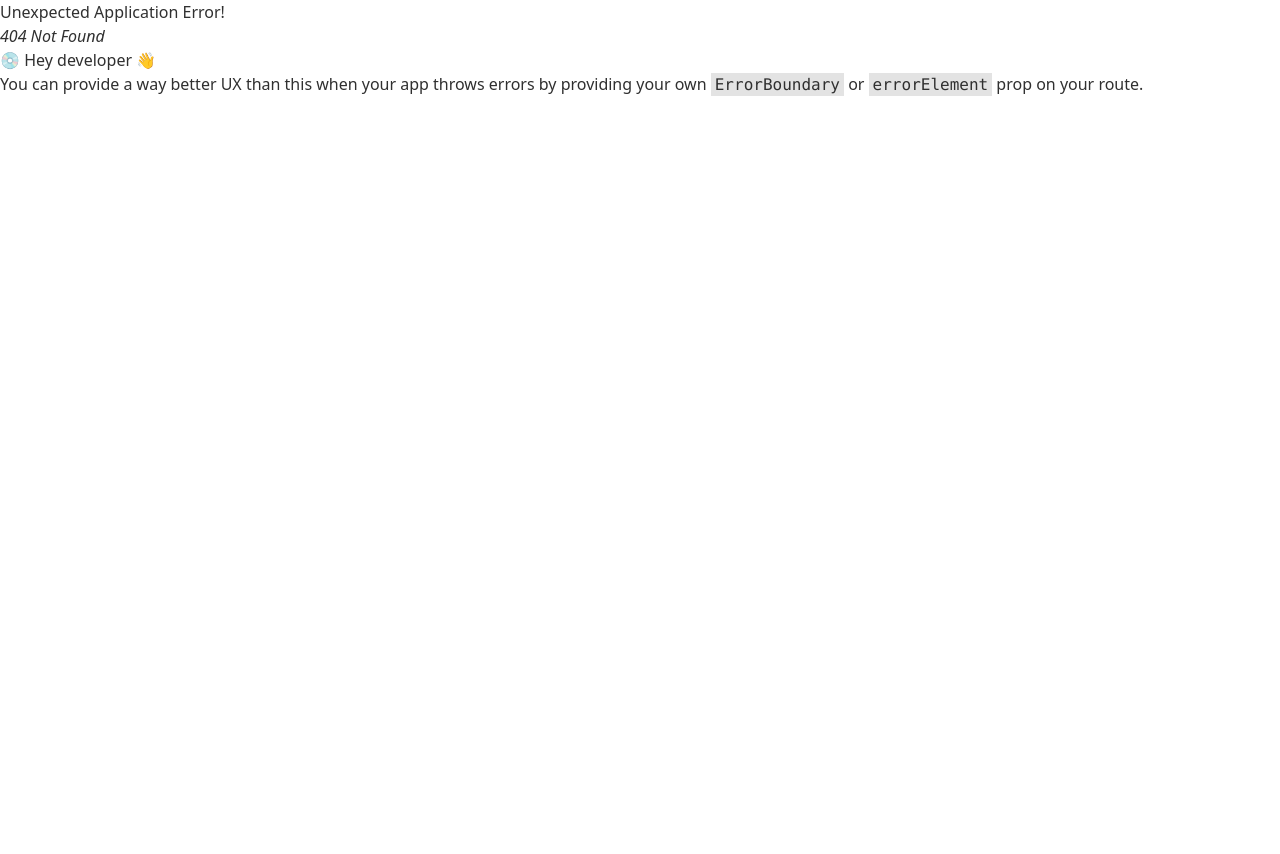
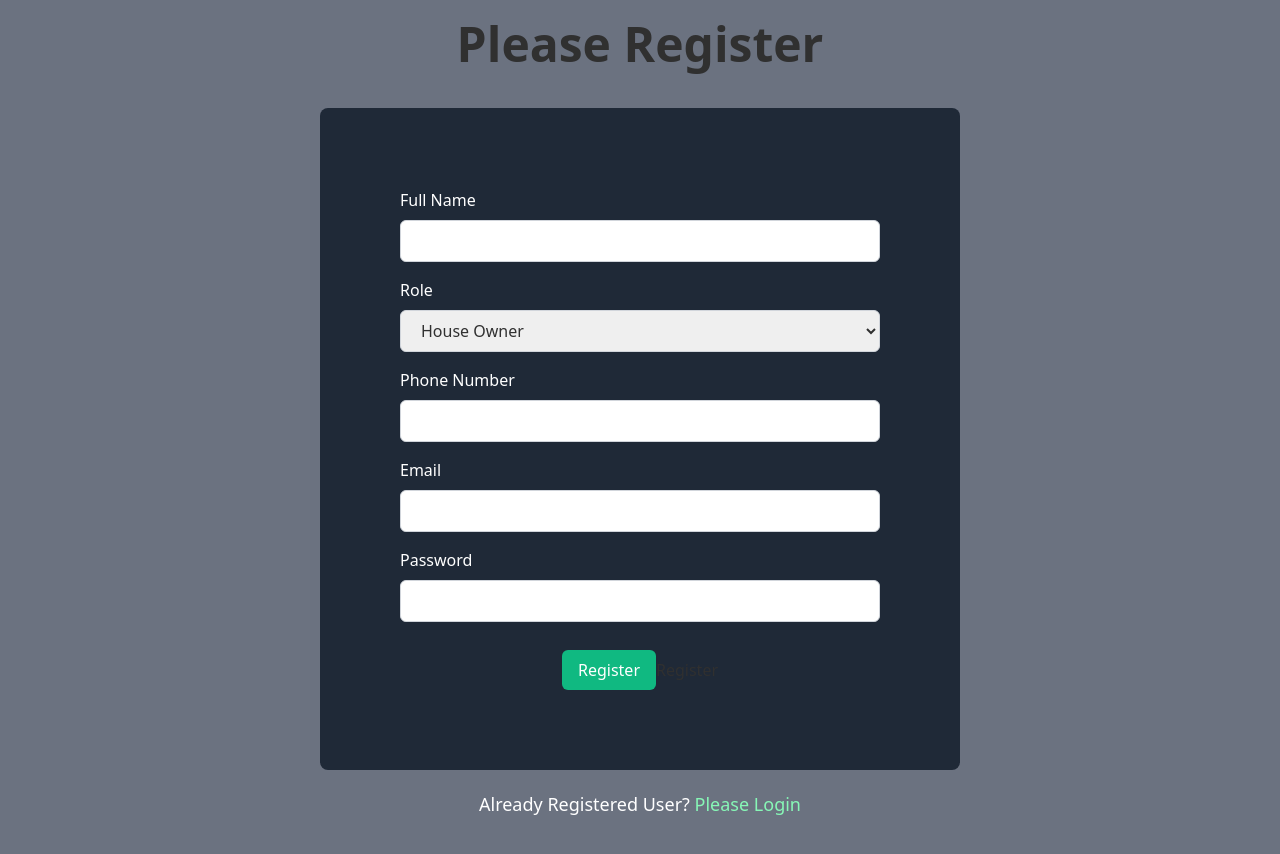
Before and after one commit to fazlerabbyrifat/house-hunter-client, a React (Vite) app: page /register in a window 1280 px wide. Before the commit this address had no page. Shown: the top 854 px of the page. Before the commit the page ends 800 px from the top, so only its background shows below. Built offline with nearby package versions, Linux system fonts and the light colour scheme.

Commit message:
register page added

```diff
--- a/package.json
+++ b/package.json
@@ -10,10 +10,12 @@
     "preview": "vite preview"
   },
   "dependencies": {
+    "axios": "^1.4.0",
     "localforage": "^1.10.0",
     "match-sorter": "^6.3.1",
     "react": "^18.2.0",
     "react-dom": "^18.2.0",
+    "react-hook-form": "^7.45.2",
     "react-icons": "^4.10.1",
     "react-router-dom": "^6.14.1",
     "sort-by": "^1.2.0"
--- a/src/pages/Home/Navbar/Navbar.jsx
+++ b/src/pages/Home/Navbar/Navbar.jsx
@@ -9,6 +9,7 @@ const Navbar = () => {
   const handleMenuToggle = () => {
     setIsMenuOpen(!isMenuOpen);
   };
+
   return (
     <nav className="bg-gray-800">
       <div className="max-w-7xl mx-auto p-4 sm:px-6 lg:px-8">
--- /dev/null
+++ b/src/pages/Register/Register.jsx
@@ -0,0 +1,151 @@
+import axios from "axios";
+import { useForm } from "react-hook-form";
+import { Link } from "react-router-dom";
+
+const Register = () => {
+  const {
+    register,
+    handleSubmit,
+    formState: { errors },
+  } = useForm();
+
+  const onSubmit = async (data) => {
+    console.log(data);
+    try {
+      const response = await axios.post("/api/register", data);
+      console.log(response.data);
+      alert("Registration successful!");
+    } catch (error) {
+      console.error("Registration error", error);
+      alert("Registration failed. Please try again later.");
+    }
+  };
+
+  return (
+    <div className="bg-gray-500 py-5">
+      <h3 className="text-5xl font-semibold text-center mb-10">
+        Please Register
+      </h3>
+      <form
+        onSubmit={handleSubmit(onSubmit)}
+        className="w-1/2 mx-auto bg-gray-800 p-20 rounded-lg"
+      >
+        <div className="mb-4">
+          <label
+            htmlFor="fullName"
+            className="block mb-2 font-medium text-white"
+          >
+            Full Name
+          </label>
+          <input
+            type="text"
+            id="fullName"
+            className="w-full px-4 py-2 border border-gray-300 rounded-md focus:outline-none focus:ring-2 focus:ring-blue-500"
+            {...register("name", { required: true })}
+          />
+          {errors.name && (
+            <span className="text-red-500">{errors.name.message}</span>
+          )}
+        </div>
+
+        <div className="mb-4">
+          <label htmlFor="role" className="block mb-2 font-medium text-white">
+            Role
+          </label>
+          <select
+            id="role"
+            className="w-full px-4 py-2 border border-gray-300 rounded-md focus:outline-none focus:ring-2 focus:ring-blue-500"
+            {...register("role", { required: true })}
+          >
+            <option value="House Owner">House Owner</option>
+            <option value="House Renter">House Renter</option>
+          </select>
+          {errors.role && (
+            <span className="text-red-500">{errors.role.message}</span>
+          )}
+        </div>
+
+        <div className="mb-4">
+          <label
+            htmlFor="phoneNumber"
+            className="block mb-2 font-medium text-white"
+          >
+            Phone Number
+          </label>
+          <input
+            type="tel"
+            id="phoneNumber"
+            className="w-full px-4 py-2 border border-gray-300 rounded-md focus:outline-none focus:ring-2 focus:ring-blue-500"
+            {...register("number", {
+              required: "Phone number is required",
+              pattern: {
+                value: /^(\+880|0)1\d{9}$/,
+                message: "Please enter a valid Bangladeshi phone number.",
+              },
+            })}
+          />
+          {errors.number && (
+            <span className="text-red-500">{errors.number.message}</span>
+          )}
+        </div>
+
+        <div className="mb-4">
+          <label htmlFor="email" className="block mb-2 font-medium text-white">
+            Email
+          </label>
+          <input
+            type="email"
+            id="email"
+            className="w-full px-4 py-2 border border-gray-300 rounded-md focus:outline-none focus:ring-2 focus:ring-blue-500"
+            {...register("email", { required: true })}
+          />
+          {errors.email && (
+            <span className="text-red-500">{errors.email.message}</span>
+          )}
+        </div>
+
+        <div className="mb-4">
+          <label
+            htmlFor="password"
+            className="block mb-2 font-medium text-white"
+          >
+            Password
+          </label>
+          <input
+            type="password"
+            id="password"
+            className="w-full px-4 py-2 border border-gray-300 rounded-md focus:outline-none focus:ring-2 focus:ring-blue-500"
+            {...register("password", {
+              required: "Password is required",
+              pattern: {
+                value: /^(?=.*\d)(?=.*[a-z])(?=.*[A-Z]).{8,}$/,
+                message:
+                  "Password must be at least 8 characters long and contain at least one uppercase letter, one lowercase letter, and one digit.",
+              },
+            })}
+          />
+          {errors.password && (
+            <span className="text-red-500">{errors.password.message}</span>
+          )}
+        </div>
+
+        <div className="text-center">
+          <input
+            className="bg-emerald-500 text-white py-2 px-4 rounded-md hover:bg-emerald-600 focus:outline-none focus:ring-2 focus:ring-emerald-500 mt-3"
+            type="submit"
+            value="Register"
+          />
+          <button type="submit">Register</button>
+        </div>
+      </form>
+      <p className="text-center py-5 text-lg font-medium text-white">
+        Already Registered User?{" "}
+        <span className="text-primary">
+          <Link>Please Login</Link>
+        </span>
+      </p>
+    </div>
+  );
+};
+
+export default Register;
--- a/src/routes/Routes.jsx
+++ b/src/routes/Routes.jsx
@@ -1,6 +1,7 @@
 import { createBrowserRouter } from "react-router-dom";
 import Main from "../layout/Main";
 import Home from "../pages/Home/Home/Home";
+import Register from "../pages/Register/Register";
 
 const router = createBrowserRouter([
     {
@@ -10,6 +11,10 @@ const router = createBrowserRouter([
             {
                 path: '/',
                 element: <Home></Home>
+            },
+            {
+                path: '/register',
+                element: <Register></Register>
             }
         ]
     }
```
Also changed, not shown: 1 other file (tests, documents, lock files or other folders).
